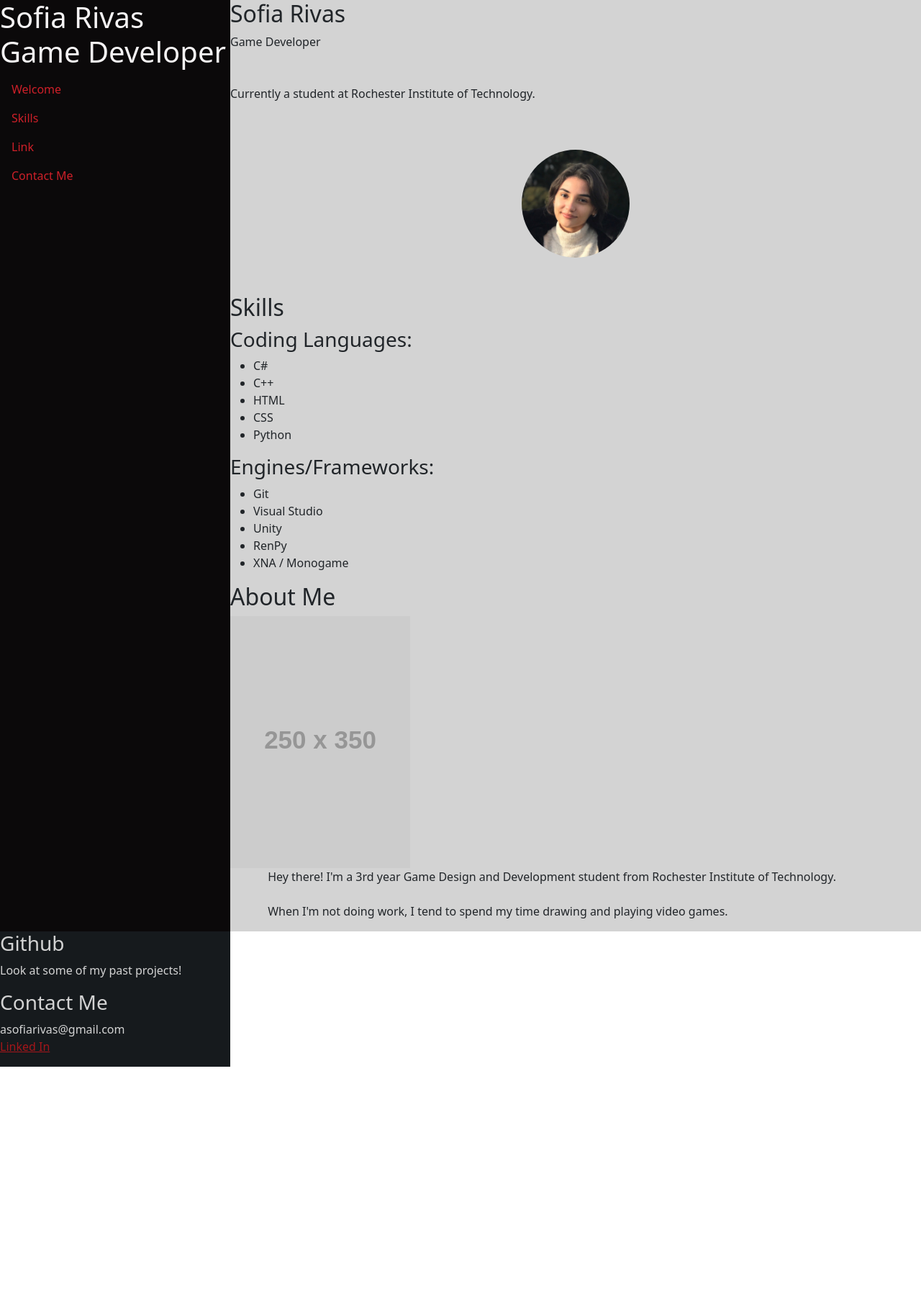
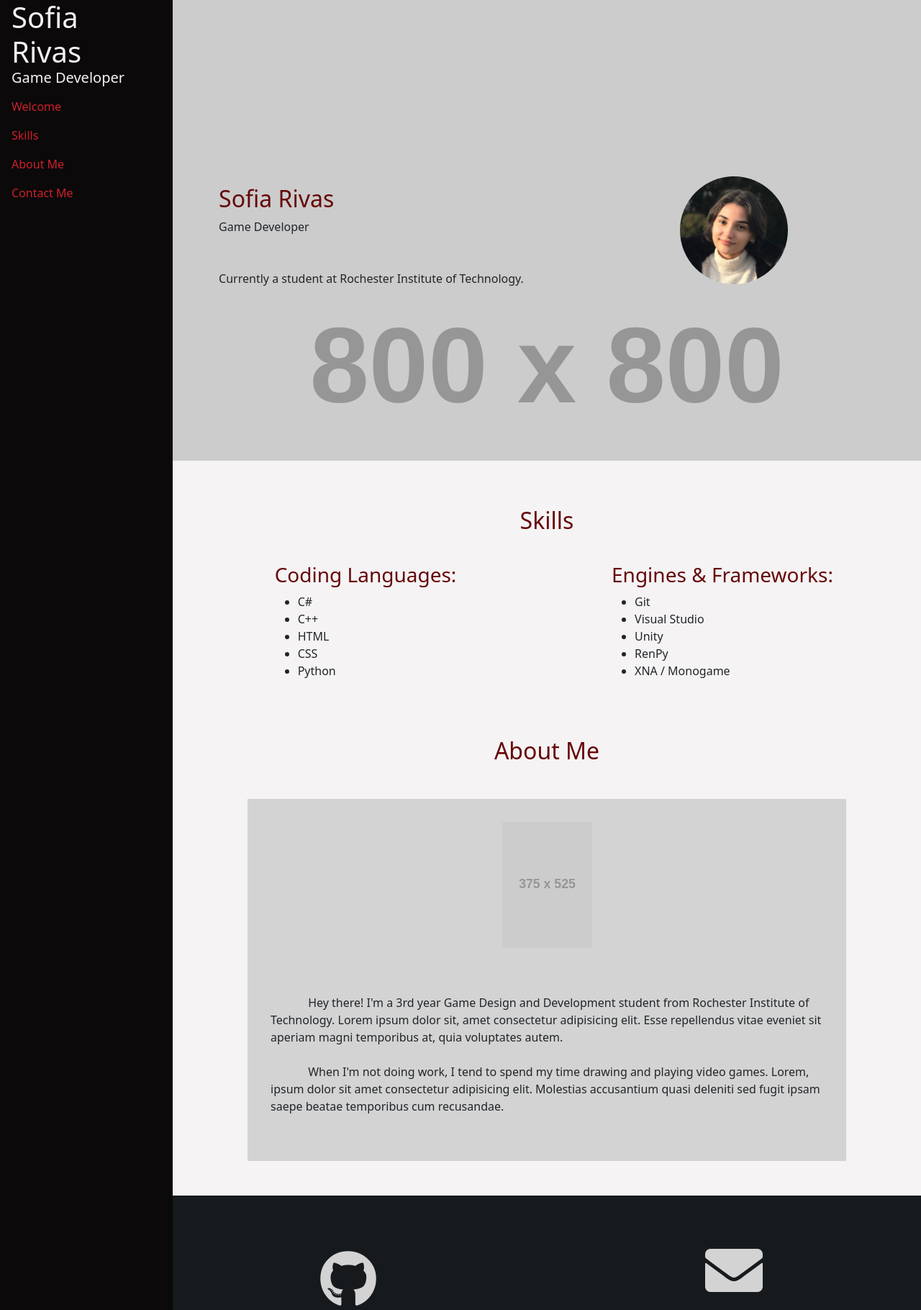
Before and after one commit to sofir21/IGME235, a plain HTML site: page portfolio/index.html in a window 1280 px wide. Shown: the top 1820 px of the page at 72% size. Before the commit the page ends 1482 px from the top, so only its background shows below. Drawn offline with nearby package versions, Linux system fonts and the light colour scheme; placeholder pictures from the web are drawn by us.

Commit message:
portfolio

```diff
--- a/portfolio/index.html
+++ b/portfolio/index.html
@@ -5,14 +5,15 @@
     <meta http-equiv="X-UA-Compatible" content="IE=edge">
     <meta name="viewport" content="width=device-width, initial-scale=1.0">
 
-    <link rel="stylesheet" href="styles/style.css">
+    <link rel="stylesheet" href="styles/style.css" >
     <title>Sofia Rivas Portfolio</title>
 
     <!-- for icons -->
-    <link rel="stylesheet" href="https://cdnjs.cloudflare.com/ajax/libs/font-awesome/5.15.4/css/all.min.css" integrity="sha512-1ycn6IcaQQ40/MKBW2W4Rhis/DbILU74C1vSrLJxCq57o941Ym01SwNsOMqvEBFlcgUa6xLiPY/NS5R+E6ztJQ==" crossorigin="anonymous" referrerpolicy="no-referrer" />
+    <link rel="stylesheet" href="https://cdnjs.cloudflare.com/ajax/libs/font-awesome/5.15.4/css/all.min.css" integrity="sha512-1ycn6IcaQQ40/MKBW2W4Rhis/DbILU74C1vSrLJxCq57o941Ym01SwNsOMqvEBFlcgUa6xLiPY/NS5R+E6ztJQ==" crossorigin="anonymous" referrerpolicy="no-referrer"/>
+    <!-- <link href="https://cdnjs.cloudflare.com/ajax/libs/font-awesome/5.15.4/css/all.min.css" rel="stylesheet" type='text/css'> -->
 
     <!-- bootstrap -->
-    <link href="https://cdn.jsdelivr.net/npm/bootstrap@5.1.3/dist/css/bootstrap.min.css" rel="stylesheet" integrity="sha384-1BmE4kWBq78iYhFldvKuhfTAU6auU8tT94WrHftjDbrCEXSU1oBoqyl2QvZ6jIW3" crossorigin="anonymous">
+    <link href="https://cdn.jsdelivr.net/npm/bootstrap@5.1.3/dist/css/bootstrap.min.css" rel="stylesheet" integrity="sha384-1BmE4kWBq78iYhFldvKuhfTAU6auU8tT94WrHftjDbrCEXSU1oBoqyl2QvZ6jIW3" crossorigin="anonymous" >
 
 
 </head>
@@ -24,7 +25,8 @@
          <!-- At Navbar -->
 
         <header>
-                <h1>Sofia Rivas <br>Game Developer</h1>
+                <h1>Sofia <br>Rivas</h1>
+                <h1 id = "subTitle">Game Developer</h1>
 
                 <ul class="nav flex-sm-column">
 
@@ -37,11 +39,11 @@
                     </li>
 
                     <li class="nav-item">
-                    <a class="nav-link" href="#aboutMeHeader">Link</a>
+                    <a class="nav-link" href="#aboutMeHeader">About Me</a>
                     </li>
 
                     <li class="nav-item">
-                    <a class="nav-link"href="#contactHeader">Contact Me</a>
+                    <a class="nav-link" href="#contactHeader">Contact Me</a>
                     </li>
 
                 </ul>
@@ -52,6 +54,7 @@
         <main>
             <!-- ID -->
             <div class= "myID">
+                <div class= "idText">
                     <h2 id="myIDHEader">Sofia Rivas</h2>
                         <p>Game Developer
                             <br>
@@ -59,6 +62,7 @@
                             <br>
                             Currently a student at Rochester Institute of Technology.
                         </p>
+                </div>
                 <img src="images/myphoto.jpg" alt= "" id="myPic">
             </div>
 
@@ -67,6 +71,8 @@
 
             <div class = "skills">
                 <h2 id = "skillHeader">Skills</h2>
+
+                <div class="skillList">
                     <div class = "codingLang">
                         <h3>Coding Languages:</h3>
                         <ul>
@@ -79,7 +85,7 @@
                     </div>
 
                     <div class = "engAndFrame">
-                    <h3>Engines/Frameworks:</h3>
+                        <h3>Engines & Frameworks:</h3>
                         <ul>
                             <li>Git</li>
                             <li>Visual Studio</li>
@@ -88,6 +94,8 @@
                             <li>XNA / Monogame</li>
                         </ul>
                     </div>
+                </div>
+
 
             </div>
 
@@ -96,12 +104,20 @@
             <!-- About Me -->
             <div class = "aboutMe">
                 <h2 id ="aboutMeHeader">About Me</h2>
-                <img src="https://via.placeholder.com/250x350" alt="" id="myPic2"/>
-                <p id = "aboutMeText"> &emsp;&emsp;&emsp; Hey there! I'm a 3rd year Game Design and Development student from Rochester Institute of Technology.
+                <div class ="colorBox">
+                    <div class="aboutMeContent">
+                        <!-- <img src="https://via.placeholder.com/250x350" alt="" id="myPic2"/> -->
+                        <img src="https://via.placeholder.com/375x525" alt="" id="myPic2"/>
+                        <p id = "aboutMeText"> &emsp;&emsp;&emsp; Hey there! I'm a 3rd year Game Design and Development student from Rochester Institute of Technology. Lorem ipsum dolor sit, amet consectetur adipisicing elit. Esse repellendus vitae eveniet sit aperiam magni temporibus at, quia voluptates autem.
                             <br>
                             <br>
-                    &emsp;&emsp;&emsp; When I'm not doing work, I tend to spend my time drawing and playing video games.
+                            &emsp;&emsp;&emsp; When I'm not doing work, I tend to spend my time drawing and playing video games. Lorem, ipsum dolor sit amet consectetur adipisicing elit. Molestias accusantium quasi deleniti sed fugit ipsam saepe beatae temporibus cum recusandae.
                         </p>
+                    </div>
+                </div>
+
+
+
             </div>
 
         </main>
@@ -111,11 +127,13 @@
         <!-- Contact me -->
         <footer id="contactHeader">
             <div id = "gitHub">
+                <p><i class="fab fa-github fa-5x"></i></p>
                 <h3>Github</h3>
                 <p>Look at some of my past projects!</p>
             </div>
 
-            <div class = "contactMe">
+            <div id = "contactMe">
+                <p><i class="fas fa-envelope fa-5x"></i></p>
                 <h3>Contact Me</h3>
                 <p>asofiarivas@gmail.com
                     <br>
--- a/portfolio/styles/style.css
+++ b/portfolio/styles/style.css
@@ -1,3 +1,5 @@
+
+/* COLOR REF: https://coolors.co/palette/ce2029-0b090a-161a1d-660708-a4161a-ba181b-b1a7a6-d3d3d3-f5f3f4-ffffff */
 
 *{
     box-sizing: border-box;
@@ -8,19 +10,55 @@
 /***********************************************/
 main
 {
-    background-color: #D3D3D3;
+    background-color: #F5F3F4;
 }
 footer
 {
     background-color: #161A1D;
     color:#D3D3D3
 }
+h1
+{
+    font-size: 30px;
+    text-align:center;
 
+}
+
+#subTitle
+{
+    font-size: 20px;
+
+}
 header
 {
       color: #F5F3F4;
       background-color: #0B090A;
+
 }
+
+header ul
+{
+    align-self: center;
+    margin-left: 3rem;
+    margin-left: 3rem;
+}
+
+h2
+{
+    padding-top:2rem;
+    color:#660708;
+}
+h3
+{
+    color:#660708;
+}
+.myID
+{
+    background-image:url(https://via.placeholder.com/800);
+    background-size: cover;
+    width:100%;
+}
+
 
 /***********************************************/
 /*********************LINKS**************************/
@@ -35,7 +73,10 @@ header a:visited
 {
     color:#CE2029;
 }
-
+header a:hover
+{
+    color: #CE2029;
+}
 /* unvisited link */
 a:link
 {
@@ -57,6 +98,11 @@ a:active
     color: #CE2029;
 }
 
+
+
+
+
+
 /***********************************************/
 /**********************MAINGRID************************/
 /***********************************************/
@@ -72,21 +118,66 @@ a:active
     "about"
     "foot";
 }
-@media screen and (min-width:800px)
+
+@media screen and (min-width:575px)
 {
     .wrapper
     {
 
 
-        grid-template-columns: 1fr 3fr;
+        /* grid-template-columns: 1fr 3fr; */
+        grid-template-columns: minmax(15rem, 15%) 1fr;
         grid-template-rows: 1fr;
         grid-template-areas:
-            "nav" "id"
-            "nav" "skills"
-            "nav" "."
-            "nav" "about"
-            "nav" "foot";
+            "nav id"
+            "nav skills"
+            "nav ."
+            "nav about"
+            "nav foot";
 
+    }
+
+    .myID
+    {
+        min-height: 40rem;
+    }
+    h1
+    {
+        text-align:left;
+        padding-left: 1rem;
+        position:fixed;
+        z-index:2;
+        margin:32rem 0 0;
+    }
+    h1 br
+    {
+        visibility:visible;
+    }
+    #subTitle
+    {
+        margin-top: 6rem;
+    }
+
+
+    header ul
+    {
+        margin-left: 0rem;
+        position:fixed;
+        z-index:1;
+        margin:20rem 0 0;
+        margin-top: 8rem;
+    }
+}
+@media screen and (max-width:575px)
+{
+    h1 br
+    {
+        display:none;
+    }
+    #myPic2
+    {
+        /* padding-top:3rem; */
+        margin: 0.5rem;
     }
 
 }
@@ -99,32 +190,39 @@ a:active
 header
 {
     grid-area:nav;
+
 }
+
+/* ID grid */
 .myID
 {
     grid-area: id;
 }
-.skills
+.myID
 {
-    grid-area: skills;
+    display:grid;
+    grid-template-columns: 2fr 2fr ;
+    grid-template-areas: "leftid rightid";
+
 }
-.aboutMe
+#myPic
 {
-    grid-area: about;
+    grid-area: rightid;
 }
-footer
+.idText
 {
-    grid-area: foot;
+    grid-area: leftid;
+    margin: auto;
+    padding-left: 2rem;
 }
-
-
 
 #myPic
 {
     border: none;
     padding: 50px;
-    margin-left: auto;
-    margin-right: auto;
+    /* margin-left: auto;
+    margin-right: auto; */
+    margin:auto;
     display: block;
 
     min-width: 250px;
@@ -135,3 +233,159 @@ footer
     height: 20%;
     border-radius: 50%;
 }
+
+
+
+/* skills grid */
+.skills
+{
+    grid-area: skills;
+    margin: 2rem;
+}
+#skillHeader
+{
+    text-align: center;
+}
+.skillList
+{
+    display: grid;
+    grid-template-columns: minmax(auto, 50%) minmax(auto, 50%);
+    grid-template-areas:
+    "skilllist1 skilllist2";
+    padding-top: 2rem;
+    grid-gap: 1rem;
+
+}
+.codingLang
+{
+    grid-area: skilllist1;
+    margin: auto;
+}
+.engAndFrame
+{
+    grid-area: skilllist2;
+    margin: auto;
+}
+
+/* About Me Grid */
+.aboutMe
+{
+    grid-area: about;
+
+}
+.aboutMeContent
+{
+    display: grid;
+    grid-template-rows: 1fr;
+    grid-template-areas:
+    "myPic2"
+    "aboutText";
+
+}
+@media screen and (min-width:1300px)
+{
+    .aboutMeContent
+    {
+    grid-template-columns: minmax(auto, 50%) minmax(auto, 50%);
+    grid-template-areas:
+    "myPic2 aboutText";
+    padding-top: 2rem;
+    padding-bottom: 2rem;;
+    grid-gap: 2rem;
+    max-width:80%;
+    max-height: 30%;
+
+    }
+    #myPic2
+    {
+        grid-area: myPic2;
+        min-width:250px;
+        min-height:350px;
+        width: 80%
+
+        /* margin-bottom: 2rem;
+        margin-top: 2rem;
+        width: 100% */
+    }
+
+}
+
+#aboutMeHeader
+{
+    text-align:center;
+}
+
+#myPic2
+{
+    grid-area: myPic2;
+    max-width:125px;
+    max-height:175px;
+    margin-left:auto;
+    margin-right:auto;
+    margin-top:2rem;
+
+}
+.colorBox
+{
+    background-color: #D3D3D3;
+    /* margin-top: 1rem;
+    margin-bottom: 1rem; */
+    margin-bottom:3rem;
+    margin-top:3rem;
+    margin-left: 10%;
+    margin-right:10%
+}
+
+#aboutMeText
+{
+    /* background-color: #0B090A; */
+
+    grid-area: aboutText;
+    /* align-content:left;
+
+    text-align: left; */
+    /* padding-right: minmax(1rem, 50%); */
+    /* max-width: 25rem; */
+
+    margin:auto;
+    padding-top:2rem;
+    padding-bottom: 2rem;;
+    margin: 2rem;
+
+}
+
+
+
+
+/* Footer Grid */
+footer
+{
+    grid-area: foot;
+    display:grid;
+    grid-template-columns: minmax(auto, 50%) minmax(auto, 50%);
+    grid-template-areas:
+    "footLeft footRight";
+    padding-top: 2rem;
+    grid-gap: 2rem;
+
+}
+
+#gitHub
+{
+    grid-area: footLeft;
+    margin: auto;
+    padding:2rem;
+    text-align: center;
+
+}
+
+
+
+#contactMe
+{
+    grid-area: footRight;
+    margin: auto;
+    padding-top:3rem;
+    padding:2rem;
+    text-align: center;
+}
```
Also changed, not shown: home page/img/myphoto.jpg (deleted). Lines whose indentation alone changed are shown as unchanged.
